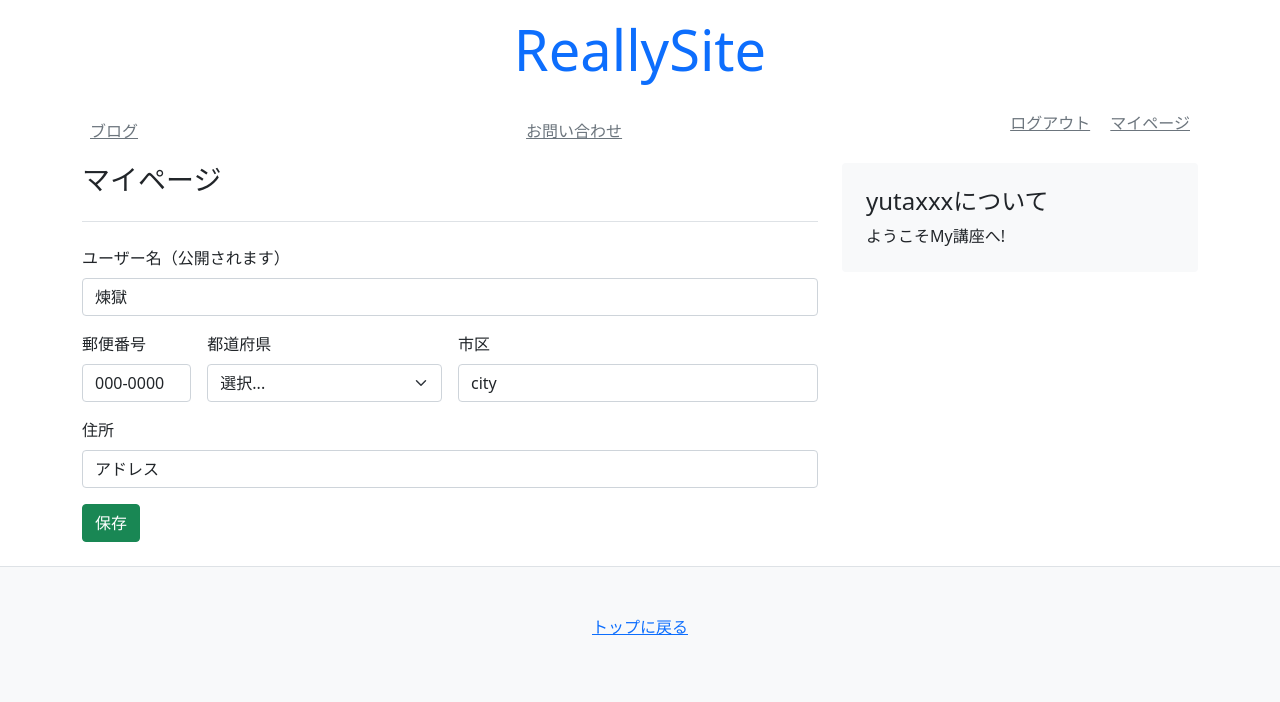
After one commit to Yuta20132/blogapp_django, a Django app: page /mypage/ in a window 1280 px wide. The commit adds this page. Shown: the top 702 px of the page. Run offline with Django 4.2, Linux system fonts and the light colour scheme; a user stored in the database is signed in; data comes from the database, SQL or seed files in the repository; both versions use the stored data as it was after the commit.

Commit message:
finish chapter7

```diff
--- a/config/config/urls.py
+++ b/config/config/urls.py
@@ -12,4 +12,5 @@ urlpatterns = [
     path('login/',views.Login.as_view()),
     path('logout/',LogoutView.as_view()),
     path('signup/',views.singup),
+    path('mypage/',views.mypage),
 ]
--- /dev/null
+++ b/config/mysite/models/__init__.py
@@ -0,0 +1,2 @@
+from .account_models import User
+from .profile_models import Profile
--- a/config/mysite/models.py
+++ b/config/mysite/models/account_models.py
@@ -56,3 +56,15 @@ class User(AbstractBaseUser):
         "Is the user a member of staff?"
         # Simplest possible answer: All admins are staff
         return self.is_admin
+
+
+# --- OneToOneFiledを同時に作成 ---
+from django.db.models.signals import post_save
+from django.dispatch import receiver
+
+@receiver(post_save,sender = User)
+def create_onetoone(sender,**kwargs):
+    if kwargs["created"]:
+        from mysite.models.profile_models import Profile
+        Profile.objects.create(user=kwargs["instance"])
+# --- OneToOneFiledを同時に作成 ---
--- /dev/null
+++ b/config/mysite/models/profile_models.py
@@ -0,0 +1,17 @@
+from .account_models import models
+from django.contrib.auth import get_user_model
+
+class Profile(models.Model):
+
+    user = models.OneToOneField(get_user_model(),unique=True,on_delete=models.CASCADE,primary_key=True)
+
+
+    username = models.CharField(default="匿名ユーザー",max_length=100)
+
+    zipcode = models.CharField(max_length=30,default="")
+
+    prefecture = models.CharField(max_length=6,default="")
+
+    city = models.CharField(max_length=100,default="")
+
+    address = models.CharField(max_length=200,default="")
--- a/config/mysite/views.py
+++ b/config/mysite/views.py
@@ -2,9 +2,10 @@ from django.shortcuts import render,redirect
 from django.http import HttpResponse
 from blog.models import Article
 from django.contrib.auth.views import LoginView
-from mysite.forms import UserCreationForm
+from mysite.forms import UserCreationForm, ProfileForm
 from django.contrib import messages
-
+from django.contrib.auth.decorators import login_required
+from django.contrib.auth import login
 
 # Create your views here.
 def index(request):
@@ -36,9 +37,22 @@ def singup(request):
             user = form.save(commit=False)
 
             user.save()
-
+            #ログインさせる
+            login(request,user)
             messages.success(request,'登録完了！！！')
 
             return redirect('/')
 
     return render(request, 'mysite/auth.html', context)
+
+@login_required
+def mypage(request):
+    context = {}
+    if request.method == 'POST':
+        form = ProfileForm(request.POST)
+        if form.is_valid():
+            profile  = form.save(commit=False)
+            profile.user = request.user
+            profile.save()
+            messages.success(request,'更新完了しました')
+    return render(request, 'mysite/mypage.html', context)
--- /dev/null
+++ b/config/templates/mysite/mypage.html
@@ -0,0 +1,56 @@
+{% extends 'mysite/base.html' %}
+
+{% block content %}
+
+<main class="container">
+    <div class="row">
+        <div class="col-md-8">
+        <h3 class="pb-4 mb-4 font-italic border-bottom">
+            マイページ
+        </h3>
+
+        <form class="row g-3" method="POST">
+            {% csrf_token %}
+
+
+            <div class="col-12">
+                <label class="form-label">ユーザー名（公開されます）</label>
+                <input type="text" class="form-control" id="id_username"
+                value="{{user.profile.username}}" name="username" placeholder="煉獄 杏寿郎">
+            </div>
+
+            <div class="col-md-2">
+                <label class="form-label">郵便番号</label>
+                <input type="text" class="form-control" id="id_zipcode" name="zipcode" value="{{user.profile.zipcode}}">
+            </div>
+            <div class="col-md-4">
+                <label class="form-label">都道府県</label>
+                <select id="id_prefecture" name="prefecture" class="form-select" >
+            <option selected>選択...</option>
+                <option>...</option>
+                </select>
+            </div>
+            <div class="col-md-6">
+                <label class="form-label">市区</label>
+                <input type="text" class="form-control" id="id_city" name="city" value="{{user.profile.city}}">
+            </div>
+
+            <div class="col-12">
+            <label class="form-label">住所</label>
+            <input type="text" class="form-control" id="id_address" name="address" placeholder="" value="{{user.profile.address}}">
+            </div>
+
+            <div class="col-12">
+            <button type="submit" class="btn btn-success">保存</button>
+            </div>
+        </form>
+
+        </div>
+
+        {% include 'mysite/snippets/sidebar.html' %}
+
+    </div>
+</main>
+
+
+{% endblock %}
--- a/config/templates/mysite/snippets/comment.html
+++ b/config/templates/mysite/snippets/comment.html
@@ -10,7 +10,10 @@
                 <small>{{comment.comment}}</small>
             </p>
             <p class="m-0">
-                <small>{{comment.created_at}}</small>
+                <small>
+                    {{comment.user.profile.username}}さん
+                    {{comment.created_at}}
+                </small>
             </p>
         </a>
         {%endfor%}
--- a/config/templates/mysite/snippets/header.html
+++ b/config/templates/mysite/snippets/header.html
@@ -13,7 +13,10 @@
             <a class="p-2 link-secondary" href="#">お問い合わせ</a>
 
             {% if user.is_authenticated %}
-            <a href="/logout/" class="p-2 link-secondary" >ログアウト</a>
+            <div>
+                <a href="/logout/" class="p-2 link-secondary" >ログアウト</a>
+                <a href="/mypage/" class="p-2 link-secondary" >マイページ</a>
+            </div>
             {% else %}
             <div>
                 <a href="/login/" class="p-2 link-secondary" >ログイン</a>
```
Also changed, not shown: config/mysite/admin.py (+14 -1 lines), config/mysite/forms.py (+13 -0 lines), config/db.sqlite3, config/mysite/migrations/0002_profile.py (added).
